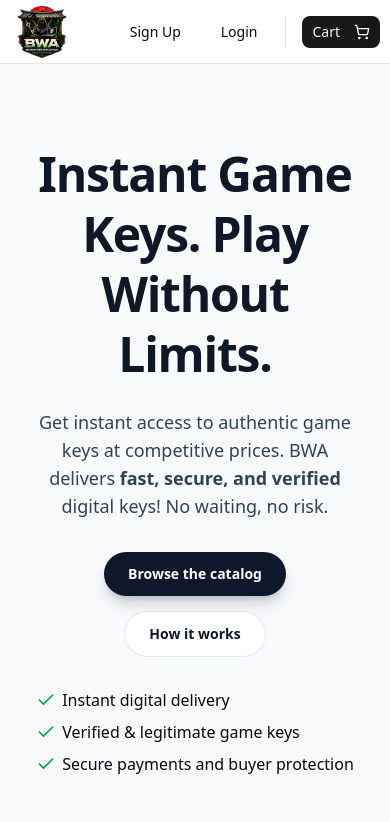
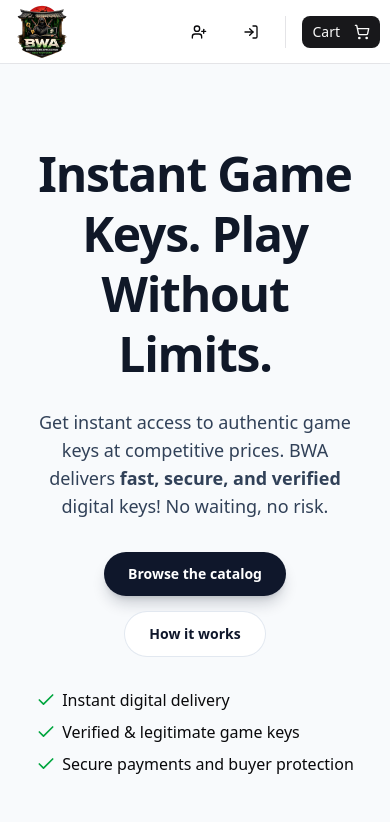
Before and after one commit to Sebiu98/BWA_BrokenWebApplication, a Next.js app: page / in a window 390 px wide. Shown: the top 822 px of the page. Built offline with nearby package versions, Linux system fonts and the light colour scheme.

Commit message:
minor UI changes

```diff
--- a/src/app/components/Navbar.tsx
+++ b/src/app/components/Navbar.tsx
@@ -4,7 +4,14 @@ import { useEffect, useState } from "react";
 import Image from "next/image";
 import Link from "next/link";
 import MaxWidthWrapper from "./MaxWidthWrapper";
-import { ShoppingCart } from "lucide-react";
+import {
+  LayoutDashboard,
+  LogIn,
+  LogOut,
+  ShoppingCart,
+  User,
+  UserPlus,
+} from "lucide-react";
 import { buttonVariants } from "./ui/button";
 import { useAuth } from "../../hooks/useAuth";
 import { readCart } from "../../lib/cart-storage";
@@ -82,23 +89,35 @@ const Navbar = () => {
                 </span>
                 <Link
                   href="/profile"
+                  aria-label="Profile"
+                  title="Profile"
                   className={buttonVariants({ size: "sm", variant: "ghost" })}
                 >
-                  Profile
+                  <span className="hidden sm:inline">Profile</span>
+                  <User className="h-4 w-4 sm:hidden" aria-hidden="true" />
                 </Link>
                 <button
                   type="button"
                   onClick={logout}
+                  aria-label="Sign Out"
+                  title="Sign Out"
                   className={buttonVariants({ size: "sm", variant: "ghost" })}
                 >
-                  Sign Out
+                  <span className="hidden sm:inline">Sign Out</span>
+                  <LogOut className="h-4 w-4 sm:hidden" aria-hidden="true" />
                 </button>
                 {isAdmin ? (
                   <Link
                     href="/admin"
+                    aria-label="Dashboard"
+                    title="Dashboard"
                     className={buttonVariants({ size: "sm", variant: "ghost" })}
                   >
-                    Dashboard
+                    <span className="hidden sm:inline">Dashboard</span>
+                    <LayoutDashboard
+                      className="h-4 w-4 sm:hidden"
+                      aria-hidden="true"
+                    />
                   </Link>
                 ) : null}
 
@@ -122,15 +141,21 @@ const Navbar = () => {
               <>
                 <Link
                   href="/register"
+                  aria-label="Sign Up"
+                  title="Sign Up"
                   className={buttonVariants({ size: "sm", variant: "ghost" })}
                 >
-                  Sign Up
+                  <span className="hidden sm:inline">Sign Up</span>
+                  <UserPlus className="h-4 w-4 sm:hidden" aria-hidden="true" />
                 </Link>
                 <Link
                   href="/login"
+                  aria-label="Login"
+                  title="Login"
                   className={buttonVariants({ size: "sm", variant: "ghost" })}
                 >
-                  Login
+                  <span className="hidden sm:inline">Login</span>
+                  <LogIn className="h-4 w-4 sm:hidden" aria-hidden="true" />
                 </Link>
 
                 <div className="h-8 w-px bg-zinc-200 sm:block" />
```
